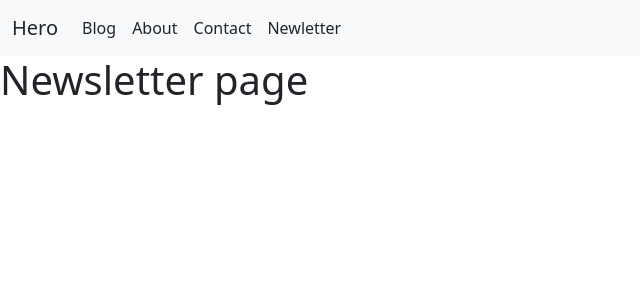
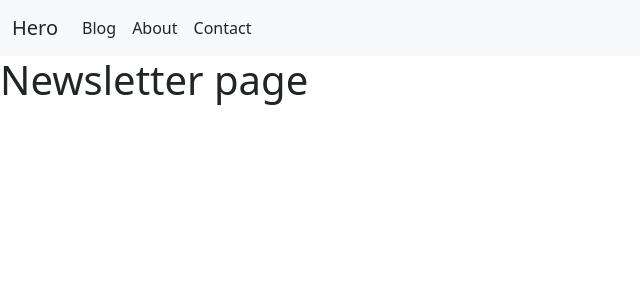
Before and after one commit to IAmHeroForFun/heros-blog, a Django app: template templates/home/newsletter.html in a window 1280 px wide. Shown: the top 300 px of the page, without its empty margins (0-640 px from the left). Run offline with Django 4.2, Linux system fonts and the light colour scheme; the template is opened without the code that fills it, so the values that code supplies are empty.

Commit message:
commentout newsletter for now

```diff
--- a/templates/navbar.html
+++ b/templates/navbar.html
@@ -15,9 +15,9 @@
         <li class="nav-item">
           <a class="nav-link text-dark" href="{% url 'home:contact' %}">Contact</a>
         </li>
-        <li class="nav-item">
+        {% comment %} <li class="nav-item">
           <a class="nav-link text-dark" href="{% url 'home:newsletter' %}">Newletter</a>
-        </li>
+        </li> {% endcomment %}
       </ul>
     </div>
   </div>
```
